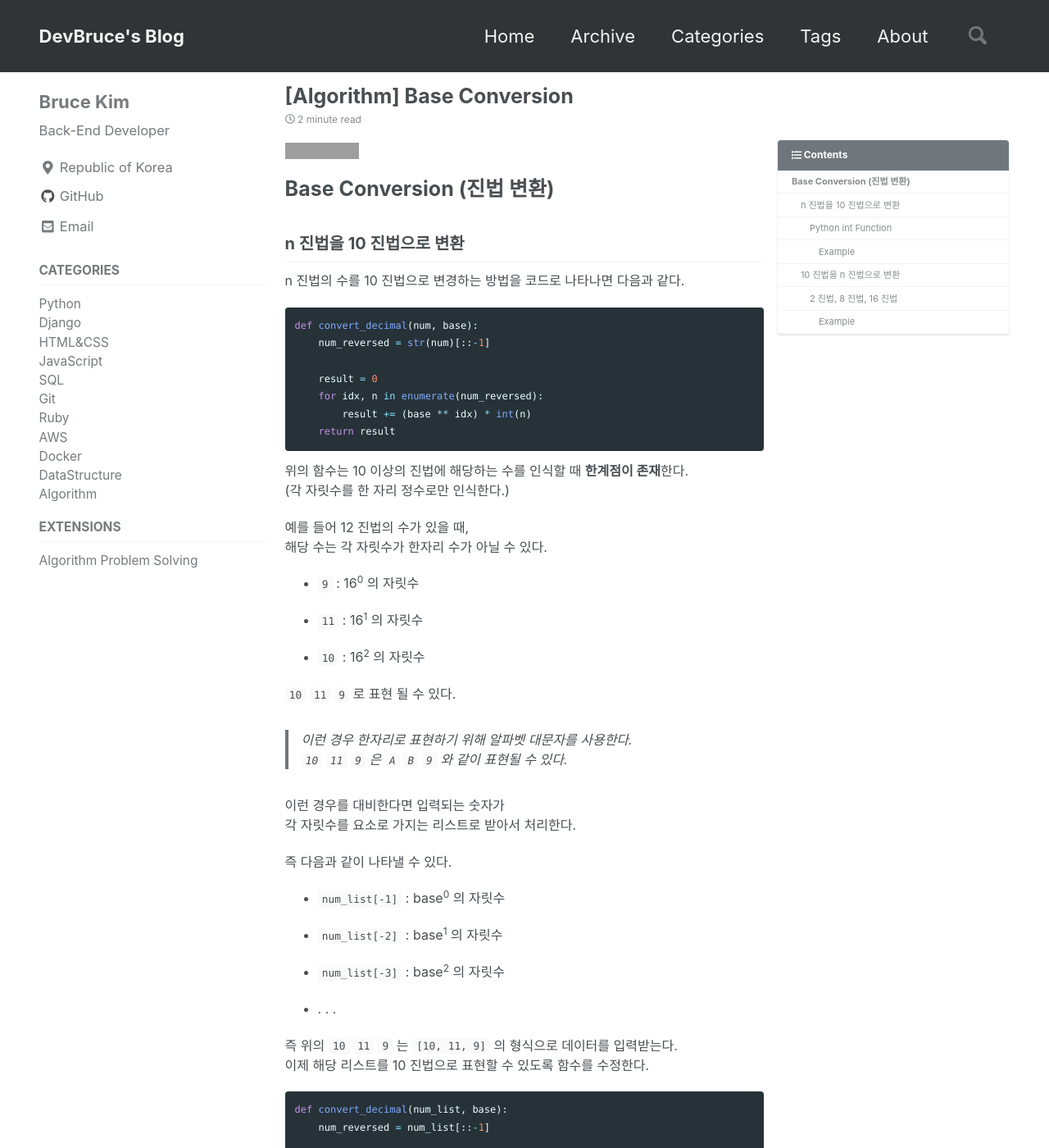
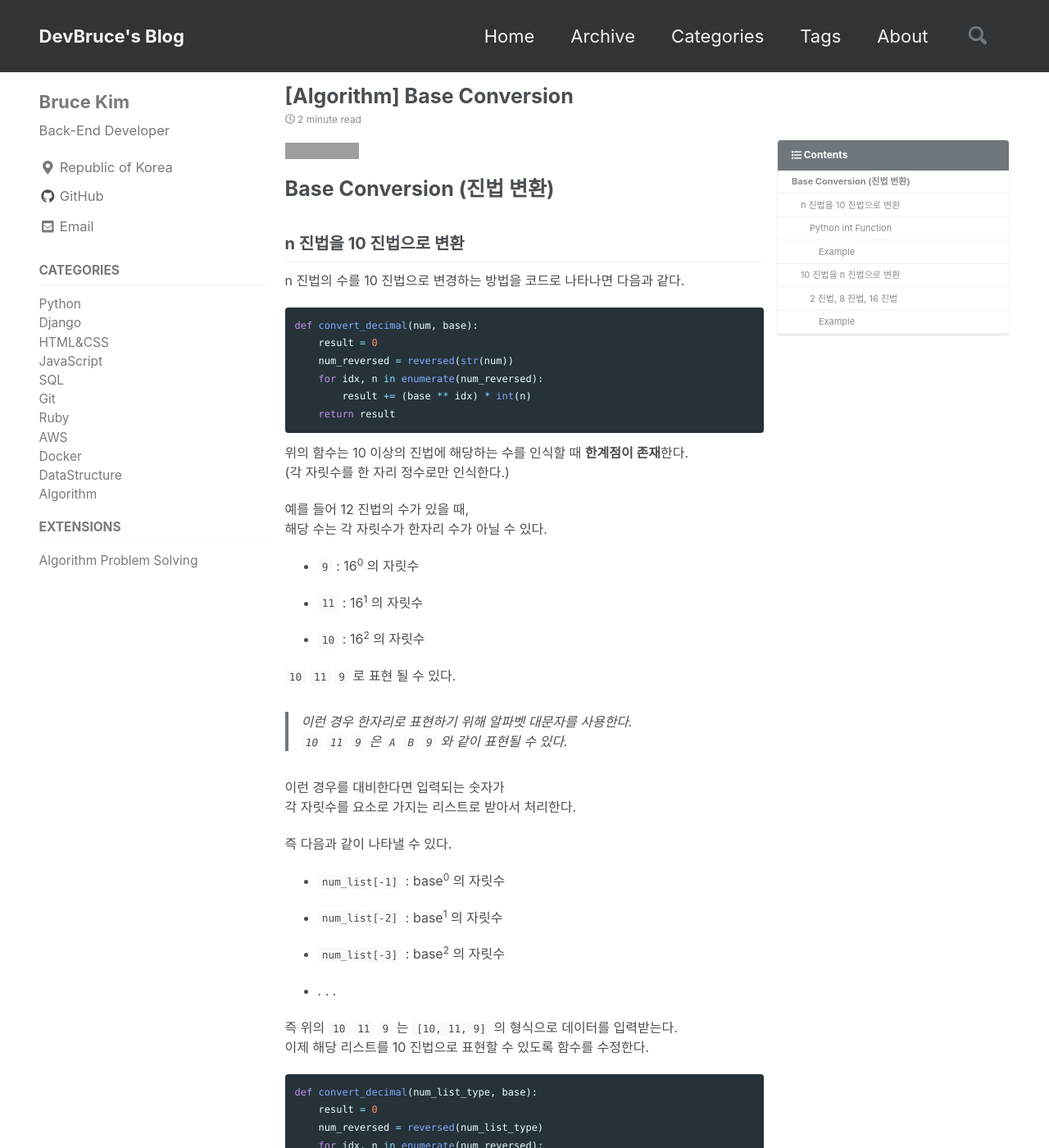
Before and after one commit to devbruce/devbruce.github.io, a Jekyll site: the page built from _posts/Algorithm/2019-02-09-alg-04-base+conversion.md, in a window 1280 px wide and 1400 px high. Shown: the whole window at 82% size. Built offline with Jekyll 4.4.1, drawn with Linux system fonts in a browser that asks for light colours; cached includes are drawn as plain includes; nearby versions of some CDN libraries; comment, search, counter and statistics services are not loaded; some of the changed text lies outside the part shown; grey boxes are pictures that could not be loaded.

Commit message:
Modify alg-02, 04

````diff
--- a/_posts/Algorithm/2019-02-09-alg-04-base+conversion.md
+++ b/_posts/Algorithm/2019-02-09-alg-04-base+conversion.md
@@ -28,9 +28,8 @@ n 진법의 수를 10 진법으로 변경하는 방법을 코드로 나타나면
 
 ```python
 def convert_decimal(num, base):
-    num_reversed = str(num)[::-1]
-
     result = 0
+    num_reversed = reversed(str(num))
     for idx, n in enumerate(num_reversed):
         result += (base ** idx) * int(n)
     return result
@@ -70,12 +69,11 @@ def convert_decimal(num, base):
 이제 해당 리스트를 10 진법으로 표현할 수 있도록 함수를 수정한다.
 
 ```python
-def convert_decimal(num_list, base):
-    num_reversed = num_list[::-1]
-
+def convert_decimal(num_list_type, base):
     result = 0
+    num_reversed = reversed(num_list_type)
     for idx, n in enumerate(num_reversed):
-        result += (base ** idx) * n
+        result += (base ** idx) * int(n)
     return result
 ```
 
@@ -169,7 +167,7 @@ def convert_base(num, base):
 Python 에서는
 10 진수 n 을 2 진법, 8 진법, 16 진법으로 변경하는 함수를 제공한다.
 
-- 2 진법 : `bin(n)` : : 앞에 `0b` 가 붙은 문자열 반환
+- 2 진법 : `bin(n)` : 앞에 `0b` 가 붙은 문자열 반환
 
 - 8 진법 : `oct(n)` : 앞에 `0o` 가 붙은 문자열 반환
 
````
Also changed, not shown: other parts of _posts/Algorithm/2019-02-09-alg-04-base+conversion.md (+2 -2 lines), _posts/Algorithm/2019-01-11-alg-02-gcd.md (+1 -2 lines).
